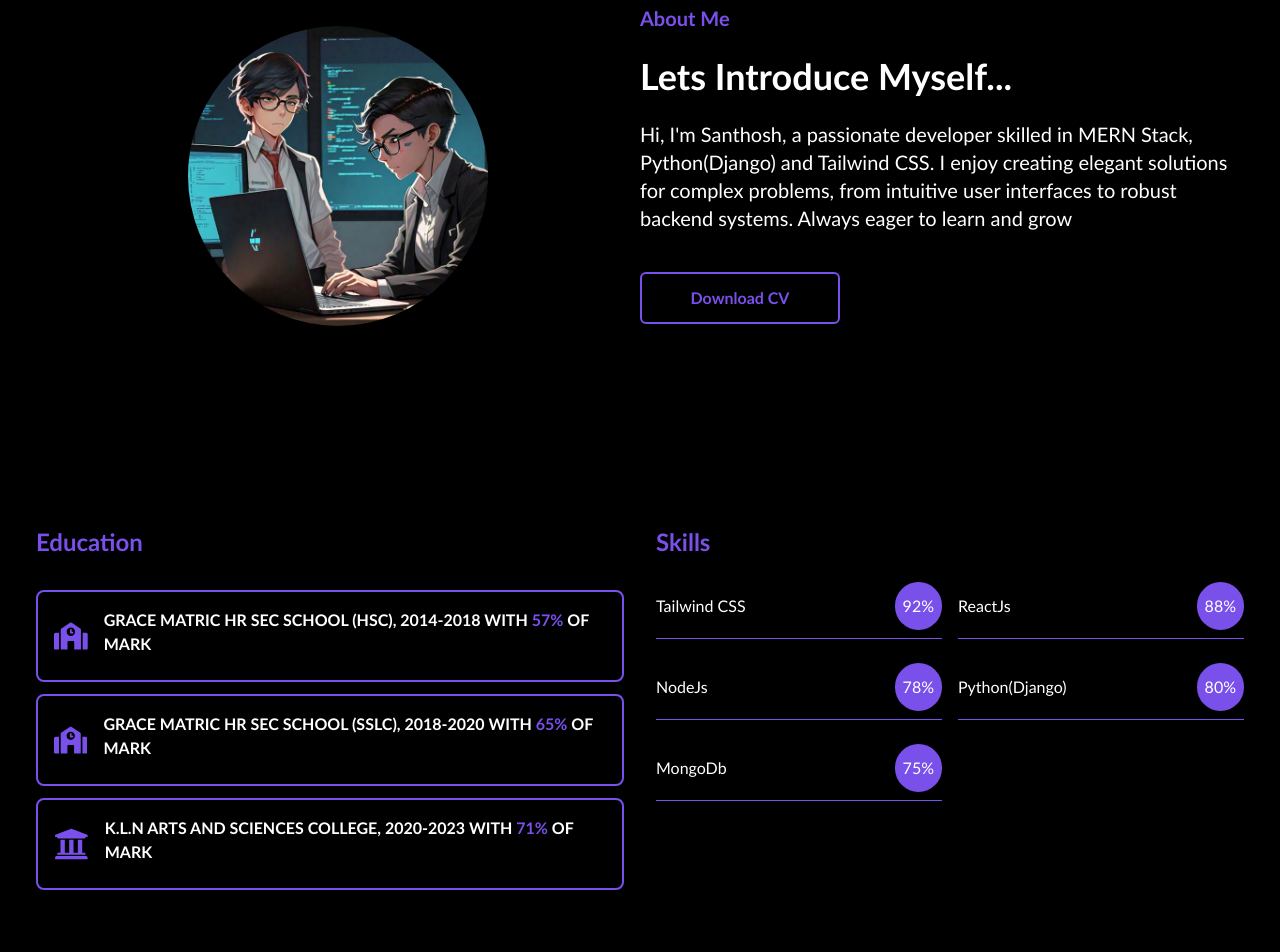
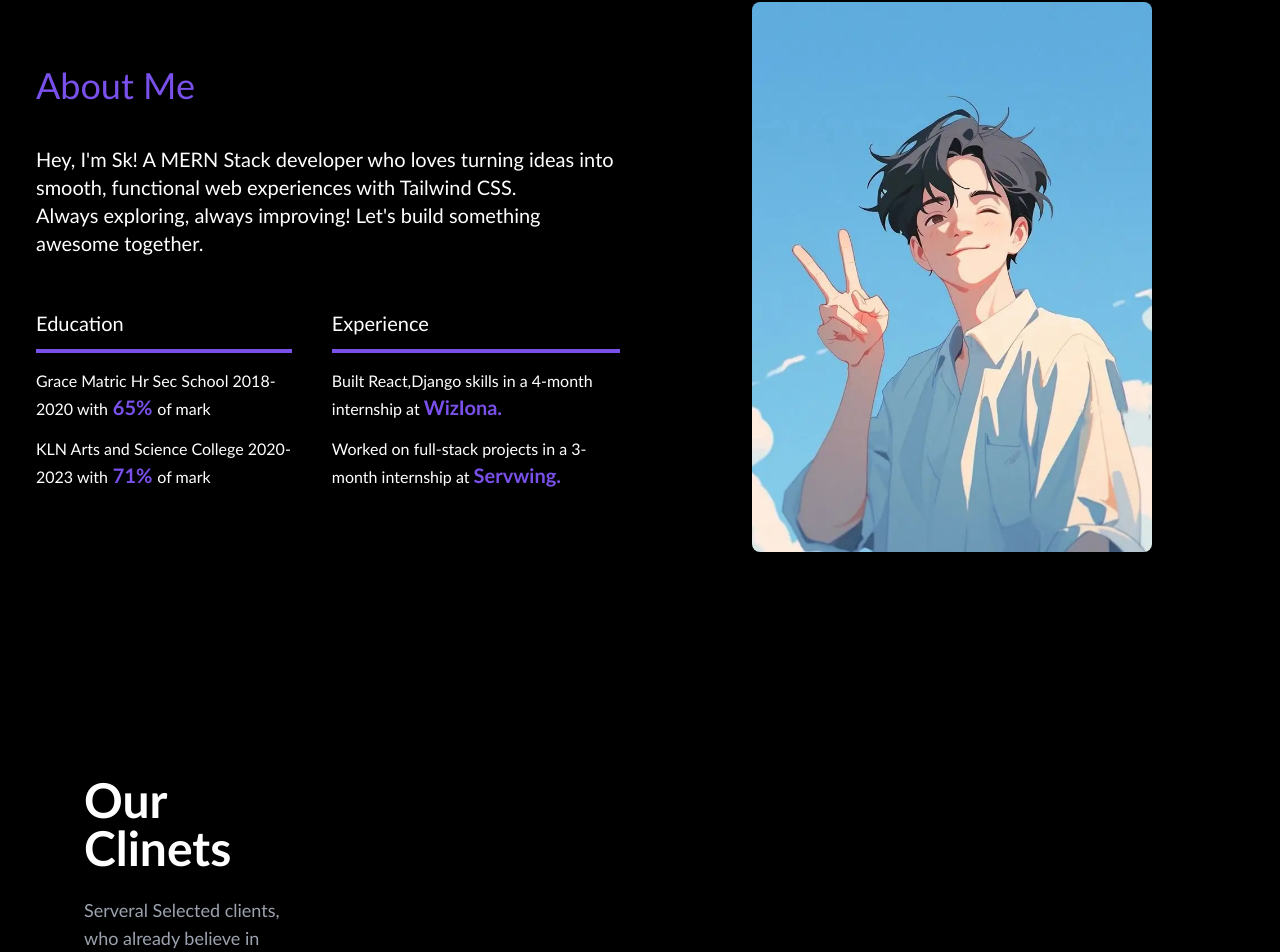
Before and after one commit to SanthoshKumarS29/Portfolio, a React (Vite) app: page / in a window 1280 px wide. Shown: the part 862-1814 px from the top of the page. Built offline with nearby package versions, Linux system fonts and the light colour scheme.

Commit message:
Update my portfolio

```diff
--- a/package.json
+++ b/package.json
@@ -24,7 +24,7 @@
   "devDependencies": {
     "@types/react": "^18.3.3",
     "@types/react-dom": "^18.3.0",
-    "@vitejs/plugin-react": "^4.3.1",
+    "@vitejs/plugin-react": "^1.3.2",
     "autoprefixer": "^10.4.20",
     "eslint": "^8.57.0",
     "eslint-plugin-react": "^7.34.3",
@@ -32,6 +32,6 @@
     "eslint-plugin-react-refresh": "^0.4.7",
     "postcss": "^8.4.40",
     "tailwindcss": "^3.4.7",
-    "vite": "^5.3.4"
+    "vite": "^0.10.3"
   }
 }
--- a/src/components/About.jsx
+++ b/src/components/About.jsx
@@ -1,19 +1,40 @@
 import React from 'react';
-import about from '../assets/About.jpeg';
+import about from '../assets/About.webp';
 import csv from '../assets/Santhosh-Resume.pdf'
 
 
 const About = () => {
     return (
         <div id="About">
-            <div className='max-w-[1240px] mx-auto text-black py-10 lg:py-16 px-4'>
-                <div className='grid md:grid-cols-2 items-center justify-between'>
+            <div className='max-w-[1240px] mx-auto text-black py-10 lg:py-16 px-4 text-white'>
+                {/* <div className='grid md:grid-cols-2 items-center justify-between'>
                     <img src={about} alt="About Image" className='lg:w-[300px] mx-auto py-6 w-[300px] rounded-[50%] ' />
                     <div className='flex flex-col gap-4 justify-center text-white w-full'>
                         <p className='text-[#7a50eb] font-bold text-lg md:text-xl'>About Me</p>
                         <h1 className='md:text-4xl sm:text-3xl text-2xl font-bold py-2'>Lets Introduce Myself...</h1>
                         <p className='text-xl'>Hi, I'm Santhosh, a passionate developer skilled in MERN Stack, Python(Django) and Tailwind CSS. I enjoy creating elegant solutions for complex problems, from intuitive user interfaces to robust backend systems. Always eager to learn and grow</p>
                         <button className='border-2 border-[#7a50eb] w-[200px] rounded-md font-bold my-6 md:mx-0 py-3 text-[#7a50eb] hover:bg-[#7a50eb] hover:text-black ease-in-out duration-500'><a href={csv}  download="Santhosh-Resume.pdf">Download CV</a></button>
+                    </div>
+                </div> */}
+                <div className='grid md:grid-cols-2 gap-10 place-content-center place-items-center'>
+                    <div className='space-y-10'>
+                        <p className='text-4xl text-[#7a50eb]'>About Me</p>
+                        <h4 className='text-xl'>Hey, I'm Sk! A MERN Stack developer who loves turning ideas into smooth, functional web experiences with Tailwind CSS. <span className='hidden md:block'>Always exploring, always improving! Let's build something awesome together.</span></h4>
+                        <div className='flex gap-10'>
+                            <div className='space-y-4'>
+                                <h3 className='border-b-4 border-[#7a50eb] py-3 text-xl'>Education</h3>
+                                <p>Grace Matric Hr Sec School 2018-2020 with<span className='text-xl font-bold text-[#7a50eb]'> 65% </span>of mark</p>
+                                <p>KLN Arts and Science College 2020-2023 with<span className='text-xl font-bold text-[#7a50eb]'> 71% </span>of mark</p>
+                            </div>
+                            <div className='space-y-4'>
+                                <h3 className='border-b-4 border-[#7a50eb] py-3 text-xl'>Experience</h3>
+                                <p>Built React,Django skills in a 4-month internship at <span className='text-xl font-bold text-[#7a50eb]'>WizIona.</span></p>
+                                <p>Worked on full-stack projects in a 3-month internship at <span className='text-xl font-bold text-[#7a50eb]'>Servwing.</span></p>
+                            </div>
+                        </div>
+                    </div>
+                    <div className=''>
+                        <img src={about} alt="this is about image" className='w-[400px] h-[550px] object-cover rounded-lg'/>
                     </div>
                 </div>
             </div>
--- a/src/components/Education&Skills.jsx
+++ b/src/components/Education&Skills.jsx
@@ -1,32 +1,46 @@
 import React, { useEffect, useRef } from 'react';
-import { FaSchool, FaUniversity } from 'react-icons/fa';
+import { FaPython , FaBootstrap ,FaReact  } from 'react-icons/fa';
+import { SiTailwindcss,SiJavascript  } from "react-icons/si";
+import Slider from 'react-slick'
+import 'slick-carousel/slick/slick.css';
+import 'slick-carousel/slick/slick-theme.css';
 
 
 const Details = () => {
 
-    const scrollRef = useRef(null);
+    const settings = {
+        dots: false,
+        infinite: true,
+        slidesToShow: 4,
+        slidesToScroll: 1,
+        autoplay: true,
+        cssEase: "linear",
+      };
+      const logos = [FaReact , FaBootstrap , SiTailwindcss, SiJavascript,FaPython ];
 
-    useEffect(() => {
-        const scrollContainer = scrollRef.current;
-        let scrollAmount = 0;
-        const scrollInterval = setInterval(() => {
-            if (scrollContainer.scrollLeft + scrollContainer.offsetWidth >= scrollContainer.scrollWidth) {
-                scrollAmount = 0;
-            } else {
-                scrollAmount += 260; // Adjust this value based on the width of your cards
-            }
-            scrollContainer.scrollTo({
-                left: scrollAmount,
-                behavior: 'smooth'
-            });
-        }, 3000); // 3 seconds interval
-        return () => clearInterval(scrollInterval);
-    }, []);
+    // const scrollRef = useRef(null);
+
+    // useEffect(() => {
+    //     const scrollContainer = scrollRef.current;
+    //     let scrollAmount = 0;
+    //     const scrollInterval = setInterval(() => {
+    //         if (scrollContainer.scrollLeft + scrollContainer.offsetWidth >= scrollContainer.scrollWidth) {
+    //             scrollAmount = 0;
+    //         } else {
+    //             scrollAmount += 260; // Adjust this value based on the width of your cards
+    //         }
+    //         scrollContainer.scrollTo({
+    //             left: scrollAmount,
+    //             behavior: 'smooth'
+    //         });
+    //     }, 3000); // 3 seconds interval
+    //     return () => clearInterval(scrollInterval);
+    // }, []);
 
 
     return (
         <div className='text-white max-w-[1240px] mx-auto' id="Education">
-            <div className='md:mt-[96px] '>
+            {/* <div className='md:mt-[96px] '>
                 <div className='flex flex-col md:flex md:flex-row gap-4 p-2 '>
                     <div className="p-2 bg-transparent rounded-lg shadow-md w-full">
                         <h1 className="text-2xl font-bold mb-4 text-[#7a50eb]">Education</h1>
@@ -84,6 +98,24 @@ const Details = () => {
                         </ul>
                     </div>
                 </div>
+            </div> */}
+            <div className='my-10 lg:my-40' id='service'>
+                <div className='flex flex-col lg:flex-row gap-10 lg:gap-20 items-center'>
+                    <div className='w-full lg:w-9/12 px-6 lg:px-16 space-y-3 lg:space-y-6'>
+                        <h1 className='text-2xl lg:text-5xl font-semibold'>Our Clinets</h1>
+                        <p className='text-lg text-gray-400'>Serveral Selected clients, who already believe in our service.</p>
+                    </div>
+                    {/* i use to scroll for react-slicks library */}
+                    <div className="w-full lg:w-8/12">
+                    <Slider {...settings} className='flex overflow-x-hidden items-center'>
+                        {logos.map((logo, index) => (
+                        <div key={index} className="px-4">
+                            <logo className="text-7xl text-white" />
+                        </div>
+                    ))}
+                    </Slider>
+                    </div>
+                </div>
             </div>
         </div>
     )
--- a/src/components/Home.jsx
+++ b/src/components/Home.jsx
@@ -16,7 +16,7 @@ const Home = () => {
                 </div> */}
                 <div className='text-white text-center space-y-7'>
                     <h1 className='text-4xl md:text-9xl uppercase text-[#7a50eb]'>S<span className='text-white text-xl md:text-8xl'>anthosh</span> <br className='hidden md:block'/> K<span className='text-white text-xl md:text-8xl'>umar</span></h1>
-                    <p className='md:text-end'><a href="#Project">— <span className='hover:text-[#7a50eb] cursor-pointer duration-300 ease-in-out'>Frontend Developer</span> | <span className='hover:text-[#7a50eb] cursor-pointer duration-300 ease-in-out'>React & Tailwind Enthusiast</span></a></p>
+                    <p className='md:text-end pr-5'><a href="#Project">— <span className='hover:text-[#7a50eb] cursor-pointer duration-300 ease-in-out'>Frontend Developer</span> | <span className='hover:text-[#7a50eb] cursor-pointer duration-300 ease-in-out'>React & Tailwind Enthusiast</span></a></p>
                     <h6 className='text-xl lg:text-3xl'>Building cool, fast, and responsive UIs—because the web deserves better!</h6>
                     <button className='py-4 border-2 border-[#7a50eb] w-[200px] rounded-md font-bold text-white hover:bg-[#7a50eb] ease-in-out duration-500'><a href="#Contact">Get in Touch</a></button>
                 </div>
--- a/vite.config.js
+++ b/vite.config.js
@@ -3,6 +3,6 @@ import react from '@vitejs/plugin-react'
 
 // https://vitejs.dev/config/
 export default defineConfig({
-  base:'/Portfolio/',
+  // base:'/Portfolio/',
   plugins: [react()],
 })
```
Also changed, not shown: src/App.jsx (+6 -6 lines), src/assets/About.webp (added), 1 other file (tests, documents, lock files or other folders).
